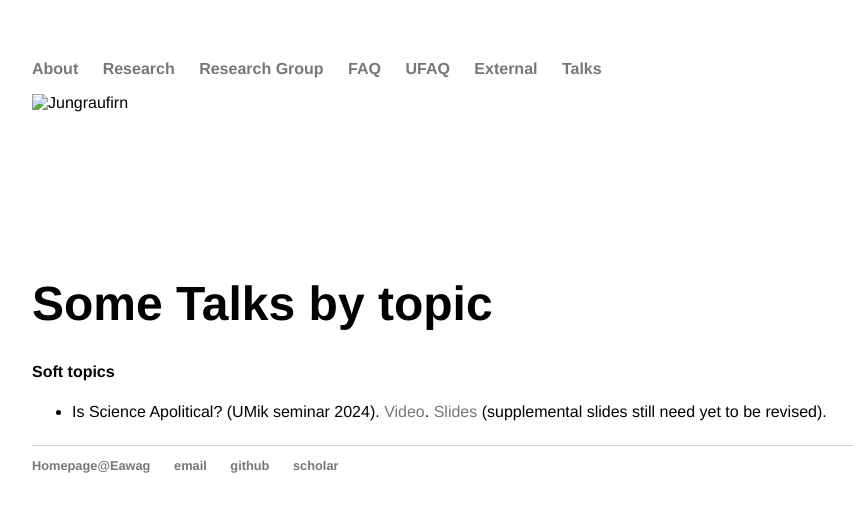
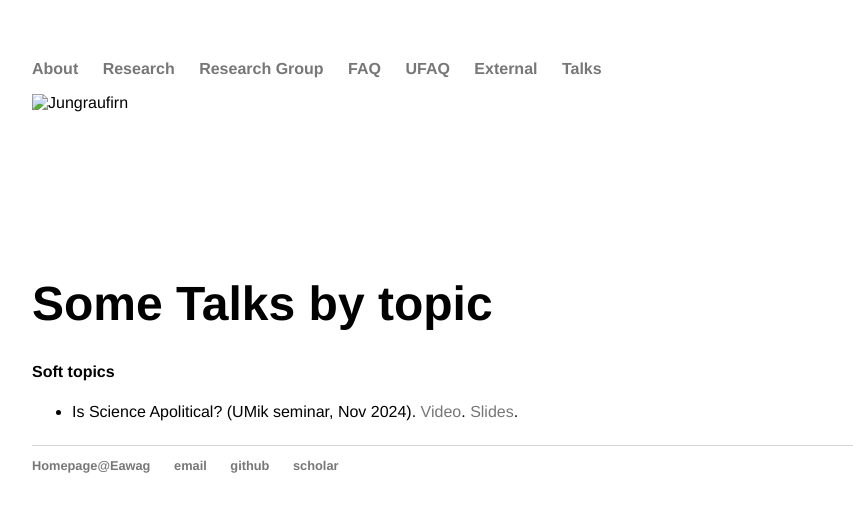
Before and after one commit to mbaityje/mbaityje.github.io, a Jekyll site: the page built from talks/index.html, in a window 1280 px wide. Shown: the top 512 px of the page, without its empty margins (160-1013 px from the left). Built offline with Jekyll 4.4.1, drawn with Linux system fonts in a browser that asks for light colours.

Commit message:
Updated slides

```diff
--- a/talks/index.html
+++ b/talks/index.html
@@ -8,7 +8,7 @@
 	<p>
 		<h4>Soft topics</h4>
 		<ul>
-			<li>Is Science Apolitical? (UMik seminar 2024). <a href="https://www.dropbox.com/scl/fi/5lk4p8rhu2iy62dytypgn/Is-Science-Apolitical-Recording.mov?rlkey=ybqyynd0nq37idsfyk3byycla&raw=1">Video</a>. <a href="Is-Science-Apolitical.pdf?rlkey=fw7ezxwfd1291z50l06qntg4s&raw=1"> Slides</a> (supplemental slides still need yet to be revised).</li>
+			<li>Is Science Apolitical? (UMik seminar, Nov 2024). <a href="https://www.dropbox.com/scl/fi/5lk4p8rhu2iy62dytypgn/Is-Science-Apolitical-Recording.mov?rlkey=ybqyynd0nq37idsfyk3byycla&raw=1">Video</a>. <a href="https://www.dropbox.com/scl/fi/rv81t9s56qtotw32nzmi6/Is-Science-Apolitical.pdf?rlkey=arafwss18hzauo2m0skprd6al&raw=1"> Slides</a>.</li>
 			<!-- <li>Quarta prova di <a href="/talks/Is-Science-Apolitical-link.pdf">inclusione</a>.	</li> -->
 			<!-- <li>Logical Fallacies (DEUS seminar 2023) <a href="https://">Slides (coming soon)</a>.</li>			 -->
 			<!-- <li>Meritocracy (DEUS seminar 2022) <a href="https://">Slides (coming soon)</a>.</li>			 -->
```
